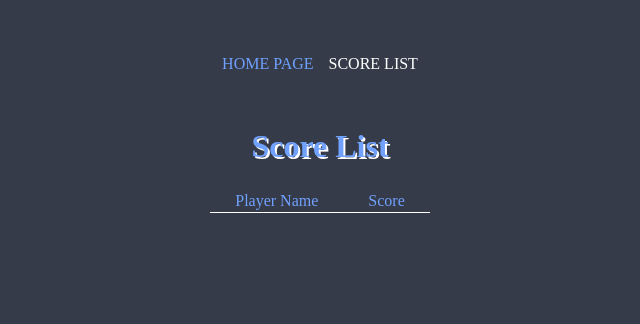
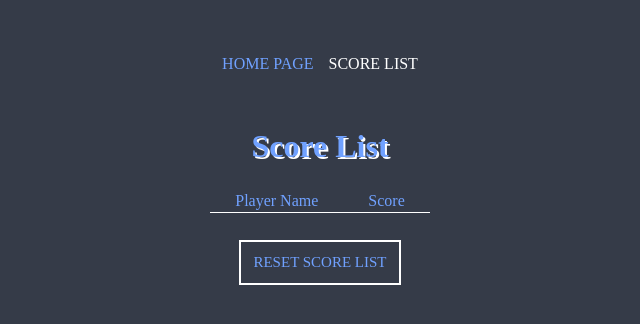
Before and after one commit to grzesiekS/snake-game, a React (Create React App) app: page /scoreList in a window 1280 px wide. Shown: the top 324 px of the page, without its empty margins (320-960 px from the left). Built offline with nearby package versions, Linux system fonts and the light colour scheme; a web font is replaced by a local one.

Commit message:
Add control panel to ScoreBoard component

```diff
--- a/src/components/features/ScoreBoard/ScoreBoard.module.scss
+++ b/src/components/features/ScoreBoard/ScoreBoard.module.scss
@@ -4,3 +4,8 @@
   max-width: $container-width;
   margin: 0 auto;
 }
+
+.controlPanel {
+  margin: 27px 0;
+  text-align: center;
+}
--- a/src/components/features/ScoreBoard/ScoreBoard.tsx
+++ b/src/components/features/ScoreBoard/ScoreBoard.tsx
@@ -4,6 +4,7 @@ import { linksData } from '../../../data/data';
 import { NavBar } from '../NavBar/NavBar';
 import { Title } from '../../common/Title/Title';
 import { ScoreList } from './ScoreList/ScoreList';
+import { Button } from '../../common/Button/Button';
 
 import styles from './ScoreBoard.module.scss';
 
@@ -12,5 +13,8 @@ export const ScoreBoard: React.FC = () => (
     <NavBar links={linksData} />
     <Title text='Score List' type='medium' />
     <ScoreList />
+    <div className={styles.controlPanel}>
+      <Button text='Reset Score List' />
+    </div>
   </div>
 );
```
